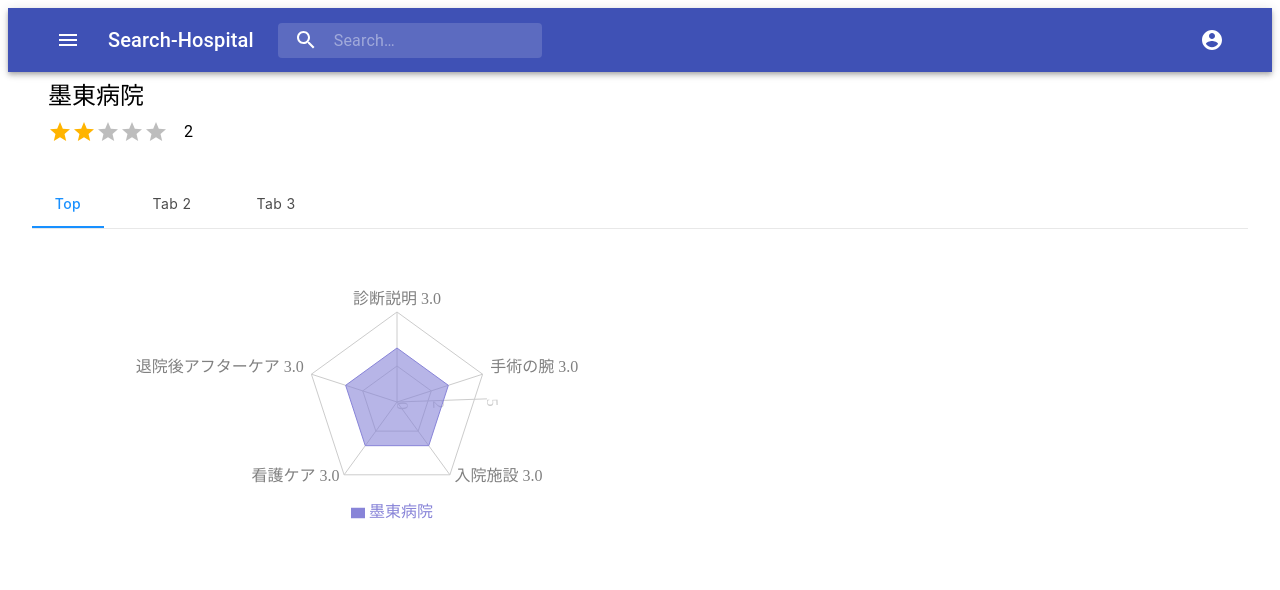
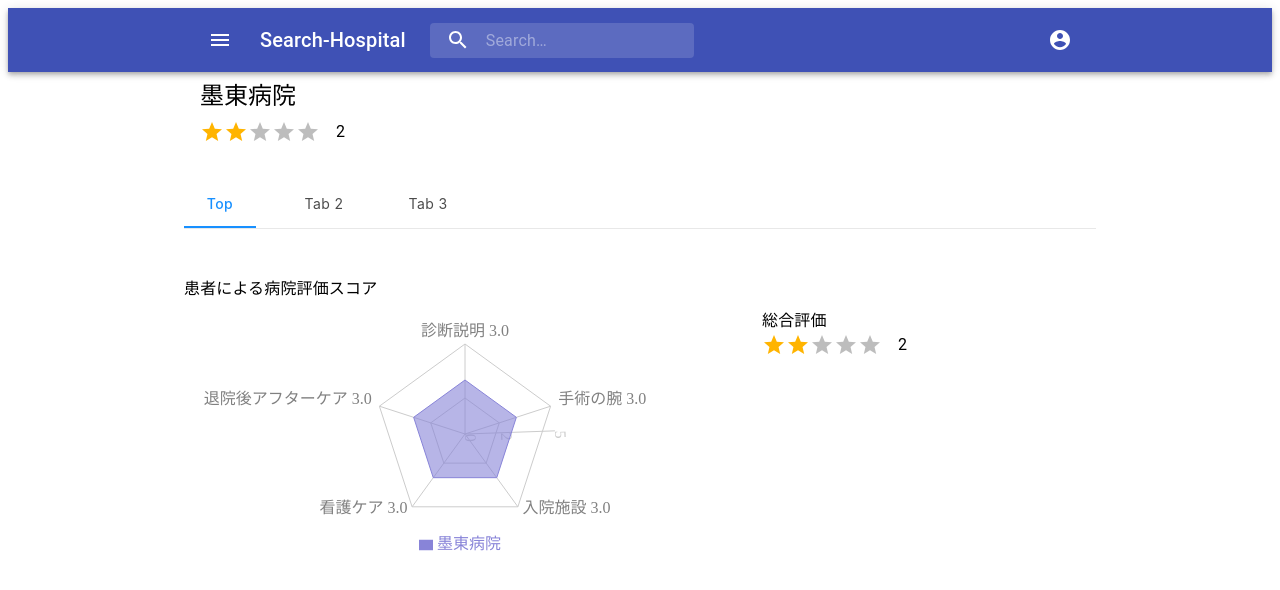
Before and after one commit to jpskgc/hospital, a React app in the folder client/: page / in a window 1280 px wide. Shown: the top 590 px of the page. Built offline with nearby package versions, Linux system fonts and the light colour scheme.

Commit message:
fix container maxwith & add rating in chart

```diff
--- a/client/src/components/Bar.tsx
+++ b/client/src/components/Bar.tsx
@@ -168,7 +168,7 @@ export default function Bar() {
   return (
     <div className={classes.grow}>
       <AppBar position="static">
-        <Container fixed>
+        <Container maxWidth="md">
           <Toolbar>
             <IconButton
               edge="start"
--- a/client/src/components/Detail/Chart.tsx
+++ b/client/src/components/Detail/Chart.tsx
@@ -8,6 +8,17 @@ import {
   Radar,
   Legend,
 } from 'recharts';
+import Box from '@material-ui/core/Box';
+import Typography from '@material-ui/core/Typography';
+import {makeStyles} from '@material-ui/core/styles';
+import Rating from '@material-ui/lab/Rating';
+
+const useStyles = makeStyles({
+  head: {
+    display: 'flex',
+    width: 200,
+  },
+});
 
 const data = [
   {
@@ -38,9 +49,15 @@ const data = [
 ];
 
 export default function Chart() {
+  const [value, setValue] = React.useState(2);
+
+  const classes = useStyles();
   return (
-    <Container fixed>
-      <RadarChart outerRadius={90} width={730} height={250} data={data}>
+    <Container maxWidth="md">
+      <Typography>患者による病院評価スコア</Typography>
+      <div className={classes.head}>
+        <Box component="fieldset" mb={3} borderColor="transparent">
+          <RadarChart outerRadius={90} width={530} height={250} data={data}>
             <PolarGrid />
             <PolarAngleAxis dataKey="subject" />
             <PolarRadiusAxis angle={2} domain={[0, 5]} />
@@ -53,6 +70,17 @@ export default function Chart() {
             />
             <Legend />
           </RadarChart>
+        </Box>
+        <Box component="fieldset" mb={3} borderColor="transparent">
+          <Typography>総合評価</Typography>
+          <div className={classes.head}>
+            <Rating name="read-only" value={value} readOnly />
+            <Box ml={2} className={classes.head}>
+              <Typography>{value}</Typography>
+            </Box>
+          </div>
+        </Box>
+      </div>
     </Container>
   );
 }
--- a/client/src/components/Detail/DetailTab.tsx
+++ b/client/src/components/Detail/DetailTab.tsx
@@ -114,7 +114,7 @@ export default function DetailTab() {
   };
 
   return (
-    <Container fixed>
+    <Container maxWidth="md">
       <div className={classes.root}>
         <div className={classes.demo1}>
           <AntTabs
--- a/client/src/components/Detail/Header.tsx
+++ b/client/src/components/Detail/Header.tsx
@@ -17,7 +17,7 @@ export default function Header() {
 
   const classes = useStyles();
   return (
-    <Container fixed>
+    <Container maxWidth="md">
       <Box component="fieldset" mb={3} borderColor="transparent">
         <Typography variant="h5" gutterBottom>
           墨東病院
```
Lines whose indentation alone changed are shown as unchanged.
